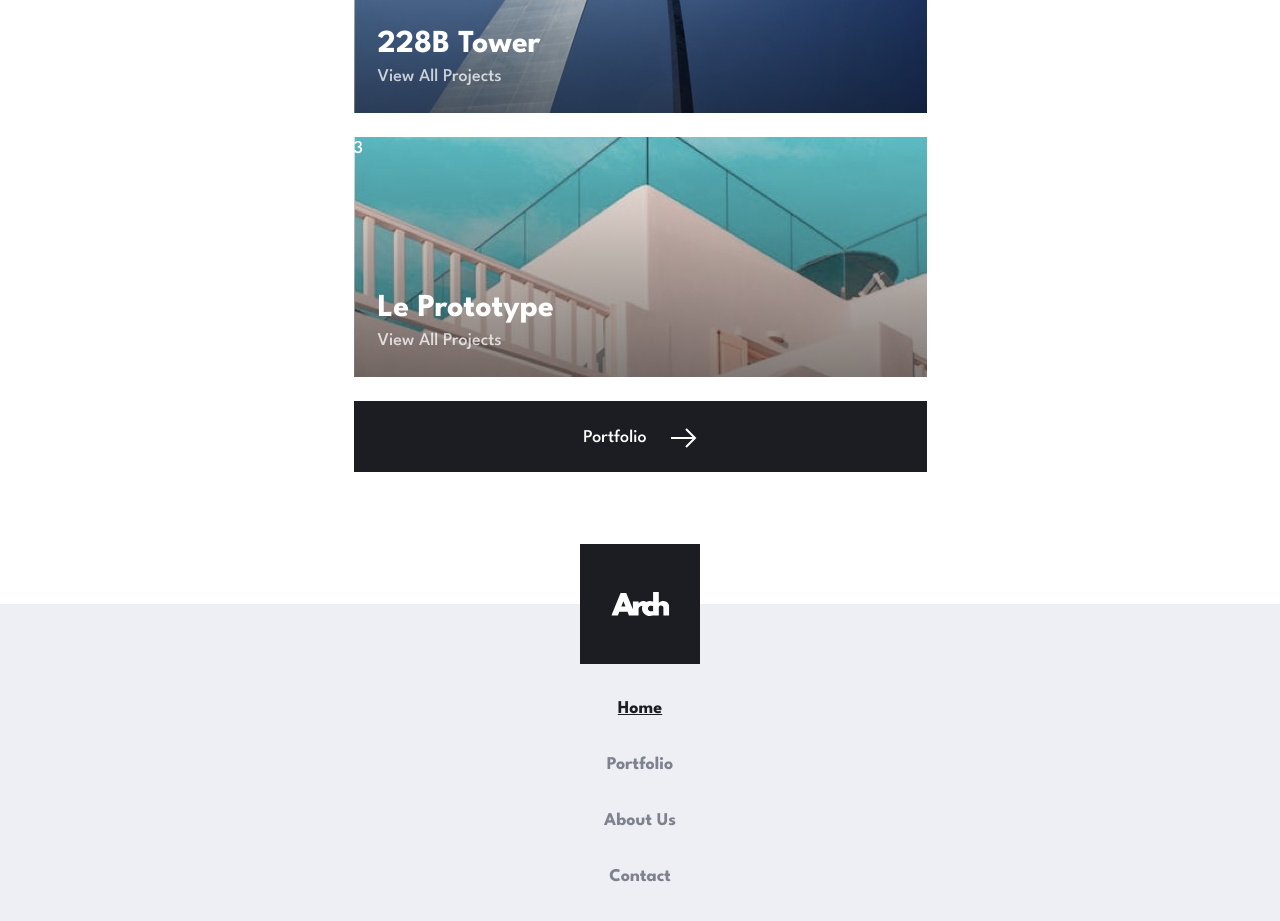
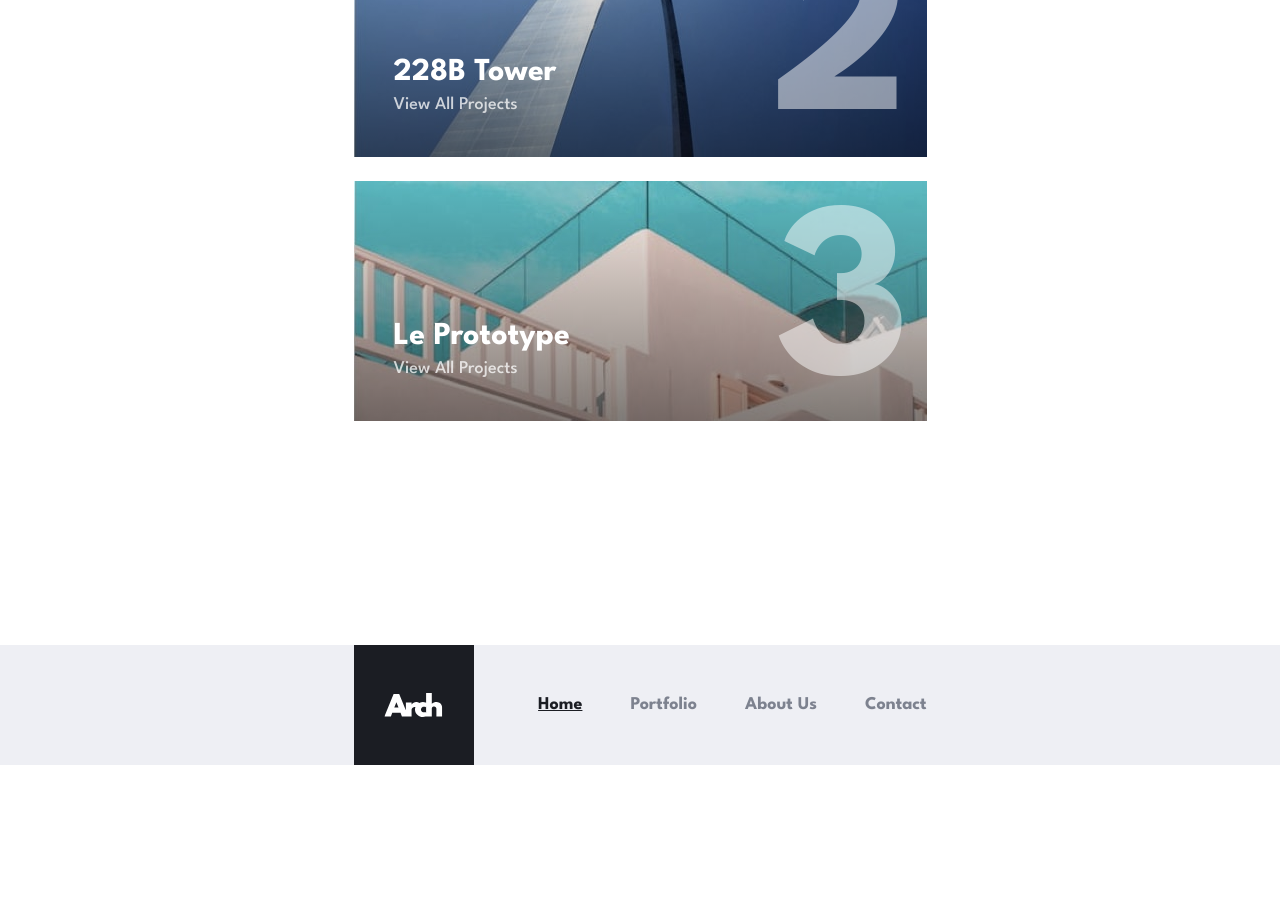
Before and after one commit to richieAiello/arch-studio-website, a React (Vite) app: page / in a window 1280 px wide. Shown: the part 2960-3881 px from the top of the page. After the commit the page ends 3725 px from the top, so only its background shows below. Built offline with nearby package versions, Linux system fonts and the light colour scheme.

Commit message:
Styles for Home.jsx on tablet.

```diff
--- a/src/components/footer/Footer.jsx
+++ b/src/components/footer/Footer.jsx
@@ -3,11 +3,11 @@ import FooterList from './FooterList';
 
 const Footer = props => {
   return (
-    <footer className="bg-silver-custom pb-12">
-      <div className="container relative  flex justify-center">
+    <footer className="bg-silver-custom pb-12 md:pb-0 md:h-[7.5rem]">
+      <div className="container relative flex justify-center md:justify-end md:items-center md:h-full">
         <div
           className="bg-black-custom flex items-center justify-center w-[7.5rem] h-[7.5rem]
-          absolute mx-auto left-0 right-0 -top-[3.75rem] "
+          absolute mx-auto left-0 right-0 -top-[3.75rem] md:mx-0 md:top-0 "
         >
           <Logo className="logo" />
         </div>
--- a/src/components/footer/FooterList.jsx
+++ b/src/components/footer/FooterList.jsx
@@ -2,7 +2,7 @@ import FooterItem from './FooterItem';
 
 const FooterList = props => {
   return (
-    <ul className="grid gap-y-8 pt-[5.8125rem] text-center">
+    <ul className="grid gap-y-8 pt-[5.8125rem] text-center md:grid-flow-col md:gap-x-12 md:pt-0">
       <FooterItem path="/">Home</FooterItem>
       <FooterItem path="portfolio">Portfolio</FooterItem>
       <FooterItem path="about">About Us</FooterItem>
--- a/src/components/home/featured/Featured.jsx
+++ b/src/components/home/featured/Featured.jsx
@@ -3,10 +3,11 @@ import ArrowLink from '../../shared/ArrowLink';
 
 const Featured = props => {
   return (
-    <section className="container mb-[8.25rem]">
-      <h2 className="heading text-black-custom mb-[2.625rem]">
+    <section className="container mb-[8.25rem] md:grid md:grid-rows-[auto,auto] md:grid-cols-2 md:mb-[12.5rem]">
+      <h2 className="heading text-black-custom mb-[2.625rem] md:mb-[5.375rem]">
         Featured
       </h2>
+      <div className=" row-start-2 col-span-2">
         <FeaturedCard
           heading="Project Del Sol"
           text="1"
@@ -18,7 +19,11 @@ const Featured = props => {
           text="3"
           image="prototype"
         />
-      <ArrowLink path="portfolio" className="justify-center">
+      </div>
+      <ArrowLink
+        path="portfolio"
+        className="justify-center md:self-start md:justify-self-end md:pr-8 md:pl-[2.1875rem]"
+      >
         Portfolio
       </ArrowLink>
     </section>
--- a/src/components/home/featured/FeaturedCard.jsx
+++ b/src/components/home/featured/FeaturedCard.jsx
@@ -23,7 +23,7 @@ const FeaturedCard = props => {
       tabIndex="0"
       role="link"
     >
-      <div className="absolute left-6 bottom-6">
+      <div className="absolute left-6 bottom-6 md:left-10 md:bottom-10">
         <h3 className="heading--sub">{props.heading}</h3>
         <p className="opacity-75">View All Projects</p>
         <Link
@@ -33,7 +33,9 @@ const FeaturedCard = props => {
           className="ninja"
         />
       </div>
-      <span className="hidden absolute md:block">{props.text}</span>
+      <span className="hidden absolute right-4 bottom-24 font-bold text-[250px] text-white opacity-50 md:block ">
+        {props.text}
+      </span>
       <FeaturedCardImage image={props.image} />
     </div>
   );
```
Lines whose indentation alone changed are shown as unchanged.
